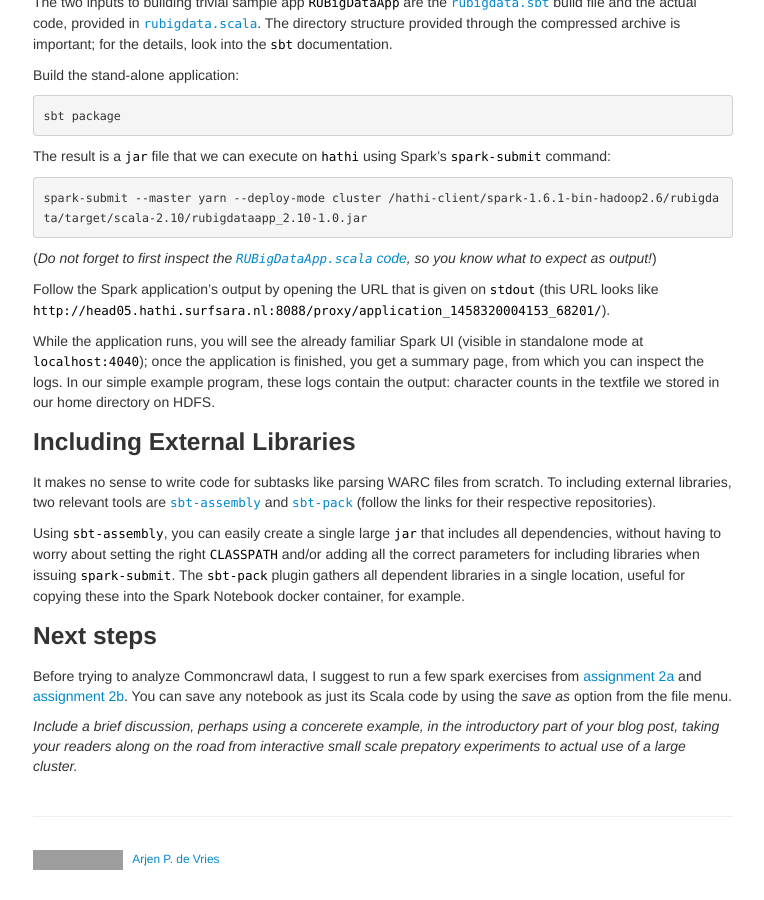
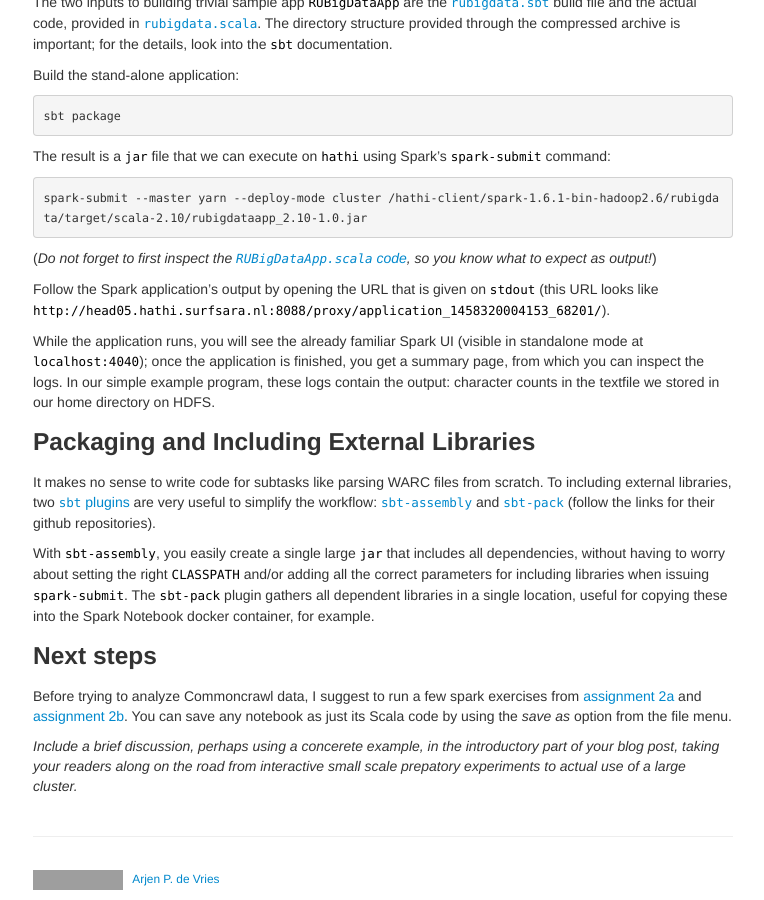
Before and after one commit to Thelukepet/course, a Jekyll site: the page built from assignments/sbt.md, in a window 1280 px wide and 900 px high, scrolled down 1140 px. Shown: the whole window, without its empty margins (257-1021 px from the left). Built offline with Jekyll 4.4.1, drawn with Linux system fonts in a browser that asks for light colours; grey boxes are pictures that could not be loaded.

Commit message:
Added instructions for sbt plugins

```diff
--- a/assignments/sbt.md
+++ b/assignments/sbt.md
@@ -91,15 +91,16 @@ While the application runs, you will see the already familiar Spark UI (visible
 once the application is finished, you get a summary page, from which you can inspect the logs.
 In our simple example program, these logs contain the output: character counts in the textfile we stored in our home directory on HDFS.
 
-### Including External Libraries
+### Packaging and Including External Libraries
 
 It makes no sense to write code for subtasks like parsing WARC files from scratch.
-To including external libraries, two relevant tools are
+To including external libraries, two [`sbt` plugins](http://www.scala-sbt.org/release/docs/Community-Plugins.html)
+are very useful to simplify the workflow:
 [`sbt-assembly`](https://github.com/sbt/sbt-assembly)
 and
-[`sbt-pack`](https://github.com/xerial/sbt-pack) (follow the links for their respective repositories).
+[`sbt-pack`](https://github.com/xerial/sbt-pack) (follow the links for their github repositories).
 
-Using `sbt-assembly`, you can easily create a single large `jar` that includes all dependencies, without having to worry about setting
+With `sbt-assembly`, you easily create a single large `jar` that includes all dependencies, without having to worry about setting
 the right `CLASSPATH` and/or adding all the correct parameters for including libraries when issuing `spark-submit`.
 The `sbt-pack` plugin gathers all dependent libraries in a single location, useful for copying these into the Spark Notebook docker
 container, for example.
```
